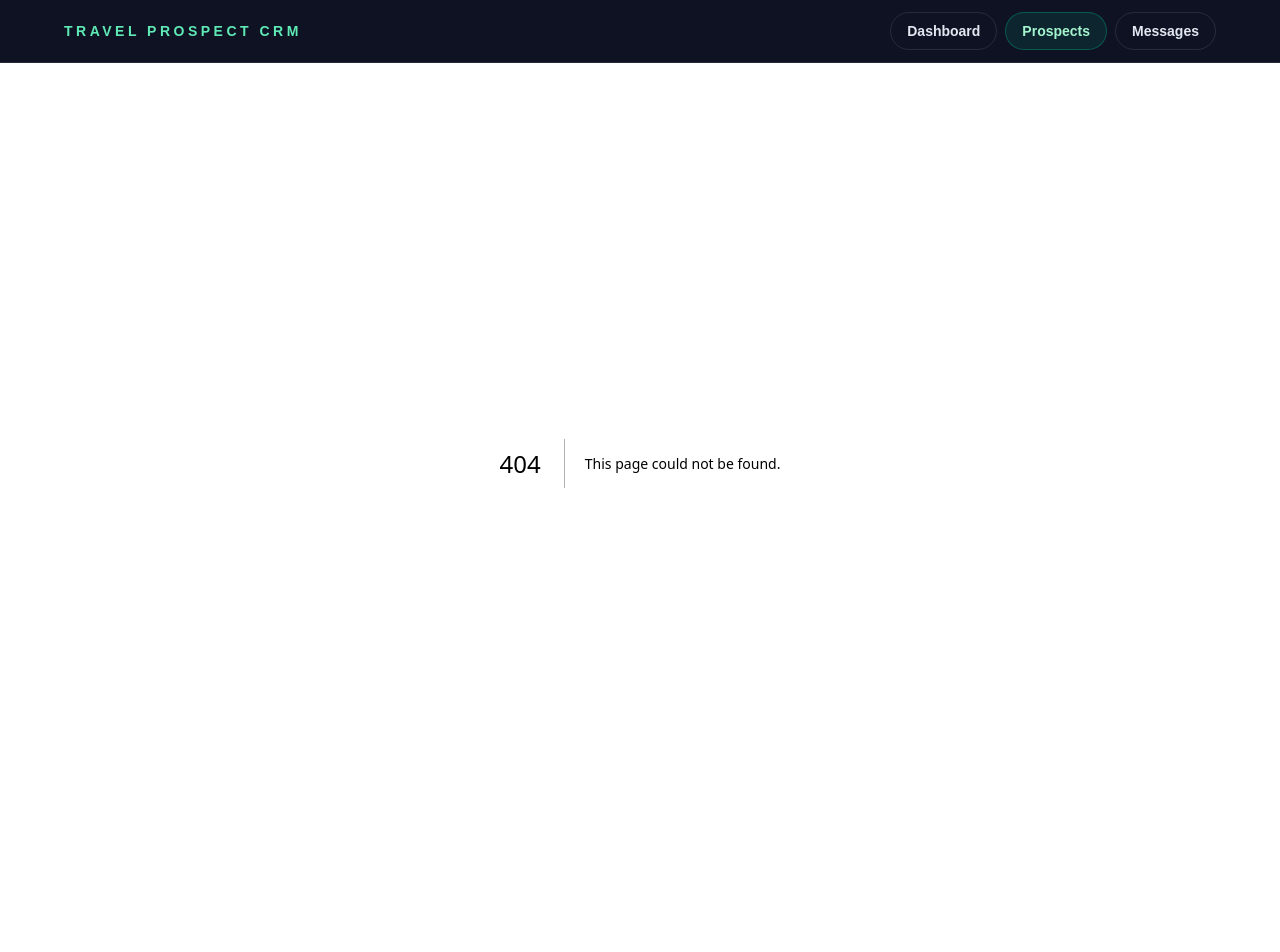
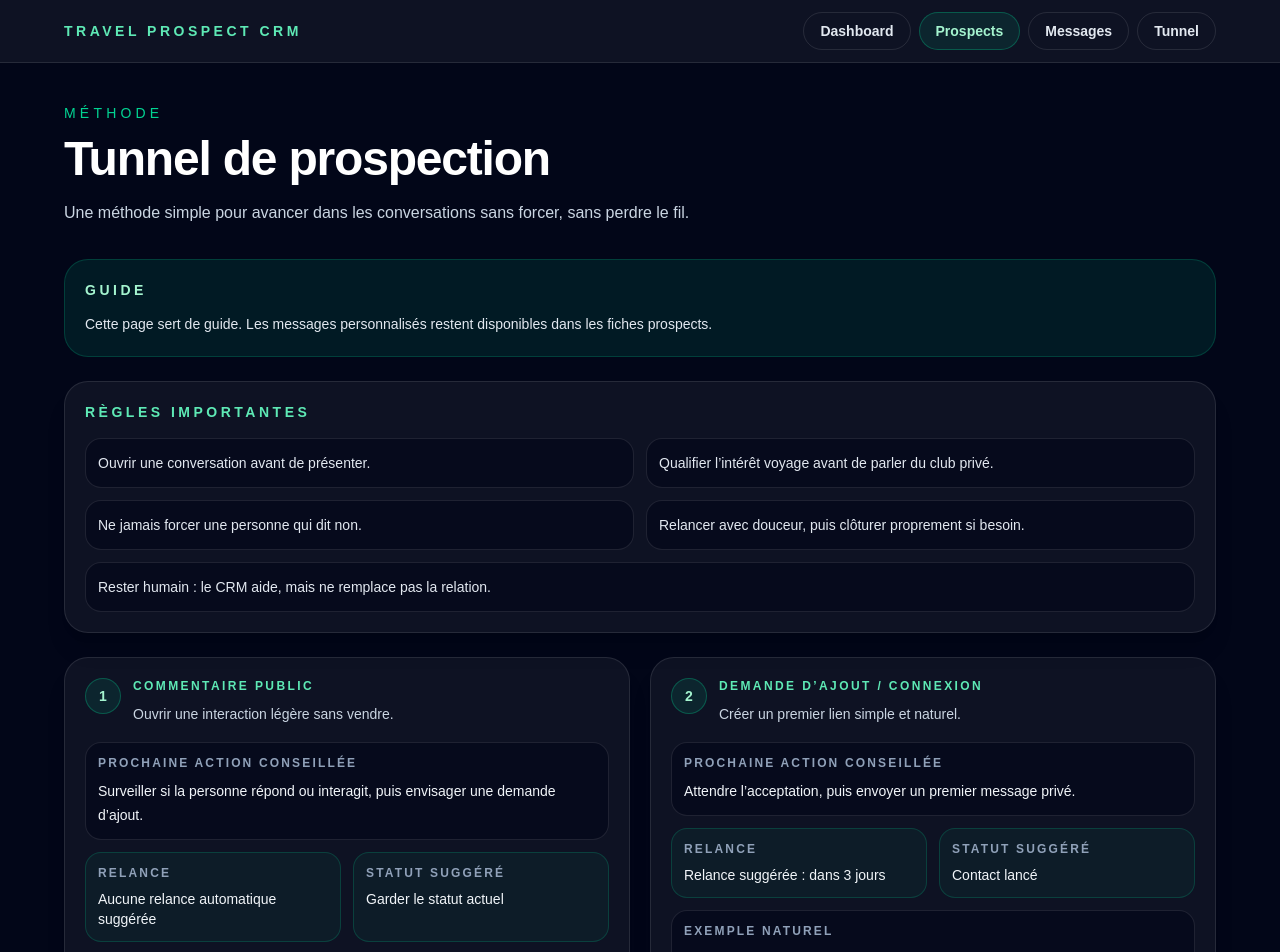
Before and after one commit to Gintaiji/travel-prospect-crm, a Next.js app: page /tunnel in a window 1280 px wide. Before the commit this address had no page. Shown: the top 952 px of the page. Before the commit the page ends 863 px from the top, so only its background shows below. Built offline with nearby package versions, Linux system fonts and the light colour scheme.

Commit message:
Ajout de la page tunnel de prospection

```diff
--- a/app/layout.tsx
+++ b/app/layout.tsx
@@ -56,6 +56,12 @@ export default function RootLayout({
               >
                 Messages
               </Link>
+              <Link
+                href="/tunnel"
+                className="rounded-full border border-white/10 px-3 py-2 text-sm font-semibold text-slate-200 transition hover:border-emerald-400/40 hover:bg-emerald-400/10 hover:text-emerald-200 sm:px-4"
+              >
+                Tunnel
+              </Link>
             </div>
           </div>
         </nav>
--- /dev/null
+++ b/app/tunnel/page.tsx
@@ -0,0 +1,131 @@
+import { MESSAGE_TUNNEL_STEPS } from "../lib/messageTemplates";
+
+function formatSuggestedFollowUp(daysToAdd: number | null) {
+  if (daysToAdd === null) {
+    return "";
+  }
+
+  return `Relance suggérée : dans ${daysToAdd} jour${daysToAdd > 1 ? "s" : ""}`;
+}
+
+export default function TunnelPage() {
+  return (
+    <main className="min-h-screen bg-slate-950 px-4 py-6 text-white sm:px-6 sm:py-10">
+      <section className="mx-auto max-w-6xl">
+        <header className="mb-8">
+          <p className="text-sm uppercase tracking-[0.3em] text-emerald-400">
+            Méthode
+          </p>
+          <h1 className="mt-3 text-3xl font-bold tracking-tight sm:text-5xl">
+            Tunnel de prospection
+          </h1>
+          <p className="mt-4 max-w-3xl text-base leading-7 text-slate-300">
+            Une méthode simple pour avancer dans les conversations sans forcer, sans perdre le fil.
+          </p>
+        </header>
+
+        <section className="mb-6 rounded-3xl border border-emerald-400/20 bg-emerald-400/10 p-5">
+          <p className="text-sm font-semibold uppercase tracking-[0.25em] text-emerald-200">
+            Guide
+          </p>
+          <p className="mt-3 max-w-3xl text-sm leading-6 text-slate-200">
+            Cette page sert de guide. Les messages personnalisés restent disponibles dans les fiches prospects.
+          </p>
+        </section>
+
+        <section className="mb-6 rounded-3xl border border-white/10 bg-white/5 p-5 shadow-xl">
+          <p className="text-sm font-semibold uppercase tracking-[0.25em] text-emerald-300">
+            Règles importantes
+          </p>
+          <ul className="mt-4 grid gap-3 text-sm leading-6 text-slate-200 md:grid-cols-2">
+            <li className="rounded-2xl border border-white/10 bg-slate-950/60 p-3">
+              Ouvrir une conversation avant de présenter.
+            </li>
+            <li className="rounded-2xl border border-white/10 bg-slate-950/60 p-3">
+              Qualifier l’intérêt voyage avant de parler du club privé.
+            </li>
+            <li className="rounded-2xl border border-white/10 bg-slate-950/60 p-3">
+              Ne jamais forcer une personne qui dit non.
+            </li>
+            <li className="rounded-2xl border border-white/10 bg-slate-950/60 p-3">
+              Relancer avec douceur, puis clôturer proprement si besoin.
+            </li>
+            <li className="rounded-2xl border border-white/10 bg-slate-950/60 p-3 md:col-span-2">
+              Rester humain : le CRM aide, mais ne remplace pas la relation.
+            </li>
+          </ul>
+        </section>
+
+        <section className="grid gap-5 lg:grid-cols-2">
+          {MESSAGE_TUNNEL_STEPS.map((messageStep, index) => {
+            const naturalVariant =
+              messageStep.variants.find((variant) => variant.tone === "Naturel") ??
+              messageStep.variants[0];
+            const suggestedFollowUp = formatSuggestedFollowUp(messageStep.suggestedFollowUpDays);
+
+            return (
+              <article
+                className="rounded-3xl border border-white/10 bg-white/5 p-4 shadow-xl sm:p-5"
+                key={messageStep.step}
+              >
+                <div className="flex items-start gap-3">
+                  <span className="flex h-9 w-9 shrink-0 items-center justify-center rounded-full border border-emerald-400/30 bg-emerald-400/10 text-sm font-bold text-emerald-200">
+                    {index + 1}
+                  </span>
+                  <div className="min-w-0">
+                    <p className="text-xs font-semibold uppercase tracking-[0.2em] text-emerald-300">
+                      {messageStep.step}
+                    </p>
+                    <p className="mt-2 text-sm leading-6 text-slate-300">
+                      {messageStep.objective}
+                    </p>
+                  </div>
+                </div>
+
+                <div className="mt-4 grid gap-3">
+                  <div className="rounded-2xl border border-white/10 bg-slate-950/60 p-3">
+                    <p className="text-xs font-semibold uppercase tracking-[0.18em] text-slate-400">
+                      Prochaine action conseillée
+                    </p>
+                    <p className="mt-2 text-sm leading-6 text-slate-100">
+                      {messageStep.nextAction}
+                    </p>
+                  </div>
+
+                  <div className="grid gap-3 sm:grid-cols-2">
+                    <div className="rounded-2xl border border-emerald-400/20 bg-emerald-400/5 p-3">
+                      <p className="text-xs font-semibold uppercase tracking-[0.18em] text-slate-400">
+                        Relance
+                      </p>
+                      <p className="mt-2 text-sm text-slate-100">
+                        {suggestedFollowUp || "Aucune relance automatique suggérée"}
+                      </p>
+                    </div>
+
+                    <div className="rounded-2xl border border-emerald-400/20 bg-emerald-400/5 p-3">
+                      <p className="text-xs font-semibold uppercase tracking-[0.18em] text-slate-400">
+                        Statut suggéré
+                      </p>
+                      <p className="mt-2 text-sm text-slate-100">
+                        {messageStep.suggestedStatus ?? "Garder le statut actuel"}
+                      </p>
+                    </div>
+                  </div>
+
+                  <div className="rounded-2xl border border-white/10 bg-slate-950/60 p-3">
+                    <p className="text-xs font-semibold uppercase tracking-[0.18em] text-slate-400">
+                      Exemple naturel
+                    </p>
+                    <p className="mt-2 text-sm leading-6 text-slate-100">
+                      {naturalVariant.message}
+                    </p>
+                  </div>
+                </div>
+              </article>
+            );
+          })}
+        </section>
+      </section>
+    </main>
+  );
+}
```
